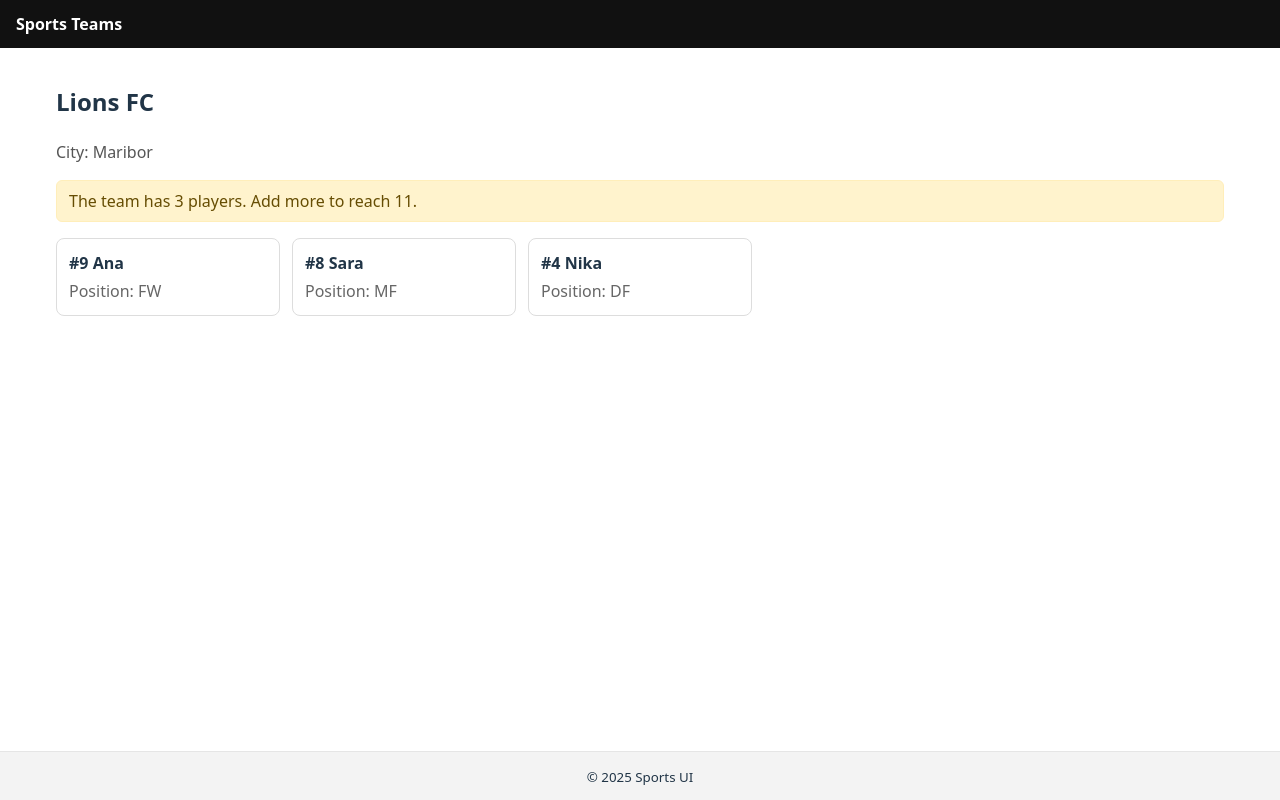
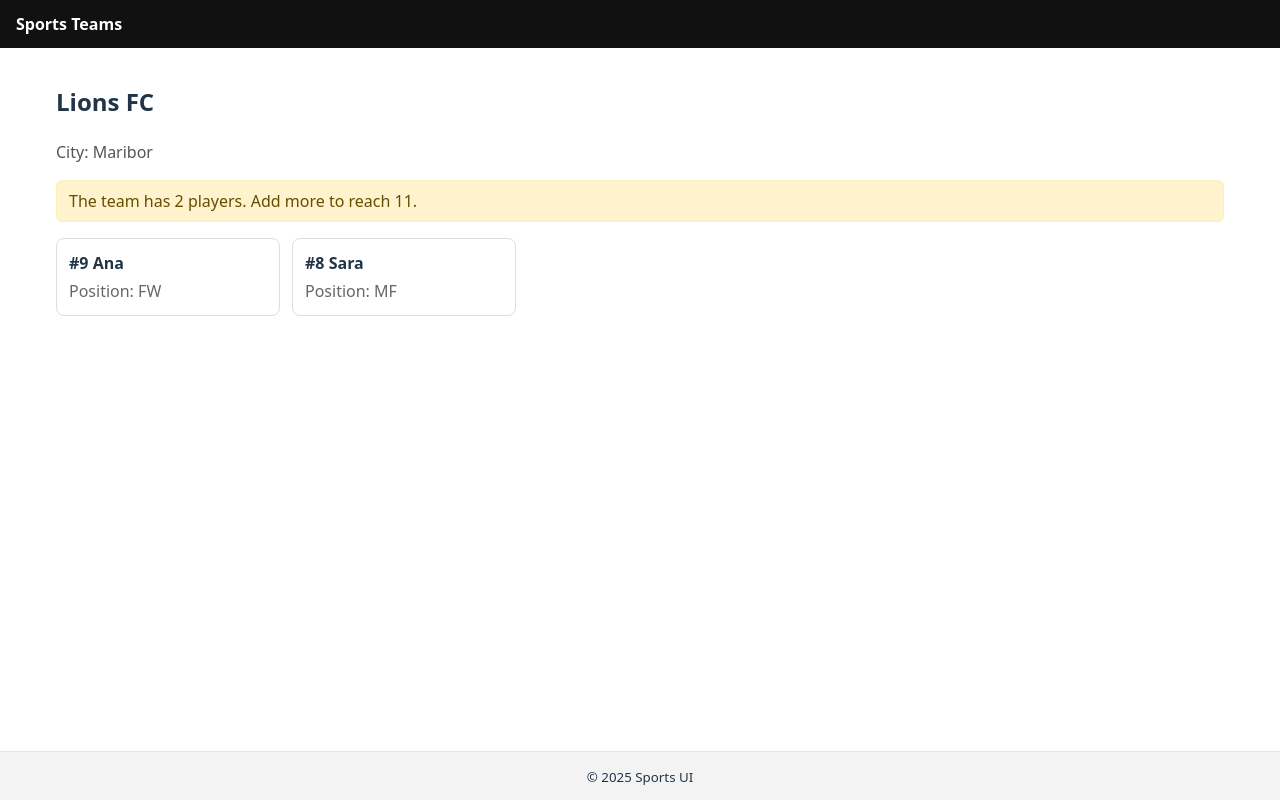
Before and after one commit to paulaferi/sports-ui, a React (Vite) app: page /teams/1 in a window 1280 px wide. Built offline with nearby package versions, Linux system fonts and the light colour scheme.

Commit message:
feat: visualizacion de datos inicial

```diff
--- a/src/App.tsx
+++ b/src/App.tsx
@@ -1,9 +1,9 @@
-import { BrowserRouter, Route, Routes } from "react-router-dom";
+import { BrowserRouter, Routes, Route } from "react-router-dom";
 import { Menu } from "./components/Menu/Menu";
 import { Footer } from "./components/Footer/Footer";
-import "./styles/layout.css";
 import { TeamList } from "./pages/TeamList/TeamList";
 import { TeamDetails } from "./pages/TeamDetails/TeamDetails";
+import "./styles/layout.css";
 
 export default function App() {
   return (
--- a/src/mocks/data.ts
+++ b/src/mocks/data.ts
@@ -1,29 +1,12 @@
 import type { Team, Player } from "../types";
 
 export const teamsMock: Team[] = [
-  {
-    id: 1,
-    name: "Lions FC",
-    city: "Maribor",
-  },
-  {
-    id: 2,
-    name: "Eagles FC",
-    city: "Ljubljana",
-  },
-  {
-    id: 3,
-    name: "Bears FC",
-    city: "Celje",
-  },
+  { id: 1, name: "Lions FC", city: "Maribor" },
+  { id: 2, name: "Eagles FC", city: "Ljubljana" },
 ];
 
 export const playersMock: Player[] = [
   { id: 1, teamId: 1, name: "Ana", position: "FW", number: 9 },
   { id: 2, teamId: 1, name: "Sara", position: "MF", number: 8 },
-  { id: 3, teamId: 1, name: "Nika", position: "DF", number: 4 },
-  { id: 4, teamId: 2, name: "Eva", position: "GK", number: 1 },
-  { id: 5, teamId: 2, name: "Maja", position: "FW", number: 10 },
-  { id: 6, teamId: 3, name: "Tina", position: "MF", number: 7 },
-  { id: 7, teamId: 3, name: "Kaja", position: "DF", number: 5 },
+  { id: 3, teamId: 2, name: "Eva", position: "GK", number: 1 },
 ];
--- a/src/pages/TeamDetails/TeamDetails.tsx
+++ b/src/pages/TeamDetails/TeamDetails.tsx
@@ -1,4 +1,3 @@
-import { useMemo, useState, useEffect } from "react";
 import { useParams } from "react-router-dom";
 import { teamsMock, playersMock } from "../../mocks/data";
 import { Body } from "../../components/Body/Body";
@@ -8,18 +7,8 @@ export function TeamDetails() {
   const { id } = useParams();
   const teamId = Number(id);
 
-  const team = useMemo(() => teamsMock.find((t) => t.id === teamId), [teamId]);
-  const initialPlayers = useMemo(
-    () => playersMock.filter((p) => p.teamId === teamId),
-    [teamId],
-  );
-
-  const [players, setPlayers] = useState<Player[]>(initialPlayers);
-
-  useEffect(() => {
-    // aquí iría el conteo dinámico o futuros fetch a API
-    document.title = `${team?.name ?? "Team"} — ${players.length} players`;
-  }, [players, team]);
+  const team: Team | undefined = teamsMock.find((t) => t.id === teamId);
+  const players: Player[] = playersMock.filter((p) => p.teamId === teamId);
 
   if (!team) return <p>Team not found.</p>;
 
```
